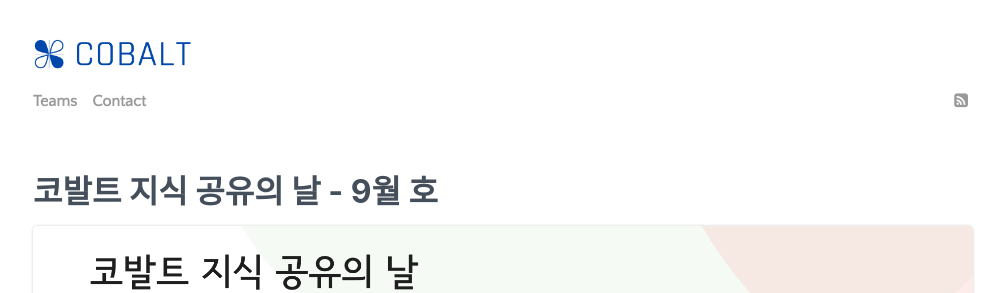
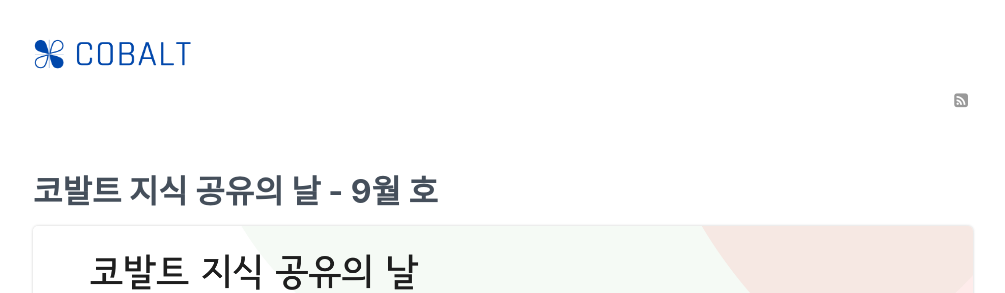
Before and after one commit to cobaltinc/cobaltinc.github.io, a Jekyll site: the page built from index.html, in a window 1280 px wide and 900 px high. Shown: the top 293 px of the window, without its empty margins (137-1142 px from the left). Built offline with Jekyll 4.4.1, drawn with Linux system fonts in a browser that asks for light colours; the list of posts is cut into pages by our own code.

Commit message:
메뉴 제거

```diff
--- a/_data/settings.yml
+++ b/_data/settings.yml
@@ -9,7 +9,7 @@ google-ID: ''
 
 menu:
 # - {name: 'Writing', path: 'menu', url: 'writing'}
-- {name: 'Teams', path: 'menu', url: 'team'}
+# - {name: 'Teams', path: 'menu', url: 'team'}
 - {name: 'Contact', path: 'menu', url: 'contact'}
 
 # Available social icons are powered by Font Awesome, so you can use any icon that they offer
--- a/_includes/menu.html
+++ b/_includes/menu.html
@@ -1,10 +1,9 @@
 <div class="menu">
-  <nav class="menu-content">
+  <!-- <nav class="menu-content">
     {% for item in site.data.settings.menu %}
       <a href="{{ site.github.url }}/{{ item.path }}/{{ item.url }}">{{ item.name }}</a>
     {% endfor %}
-
-  </nav>
+  </nav> -->
   <nav class="social-icons">
     {% include social-icons.html %}
   </nav>
```
